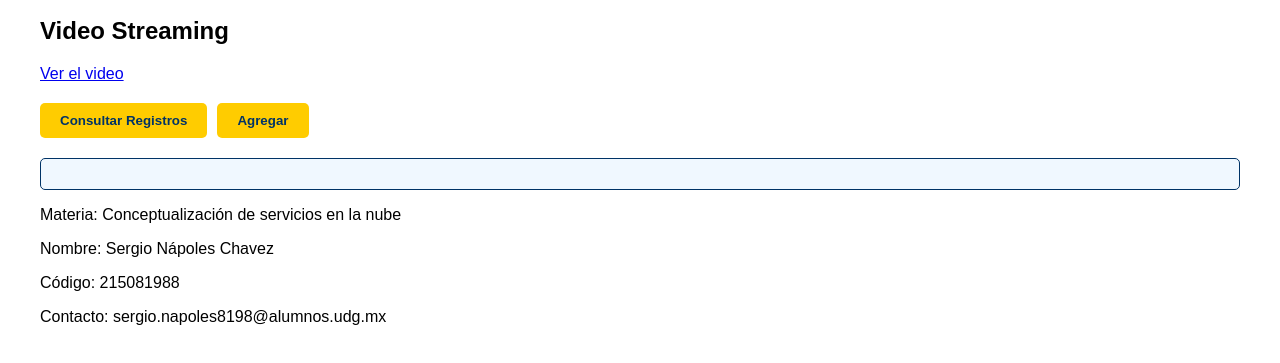
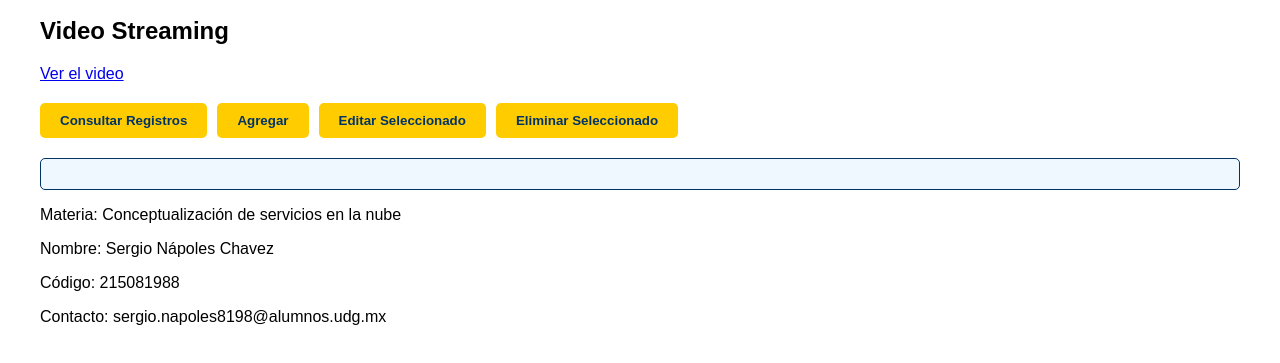
Before and after one commit to SnapolesIvan/railway, a website: page public/index.html in a window 1280 px wide. Shown: the part 431-794 px from the top of the page. Drawn offline with Linux system fonts and the light colour scheme; no server answers.

Commit message:
Update index.html

```diff
--- a/public/index.html
+++ b/public/index.html
@@ -25,6 +25,8 @@
       <div class="buttons">
         <button onclick="consultarRegistro()">Consultar Registros</button>
         <button onclick="agregarRegistro()">Agregar</button>
+        <button onclick="editarRegistroSeleccionado()">Editar Seleccionado</button>
+        <button onclick="eliminarRegistroSeleccionado()">Eliminar Seleccionado</button>
       </div>
 
       <div id="registros-container" class="registros-container"></div>
```
